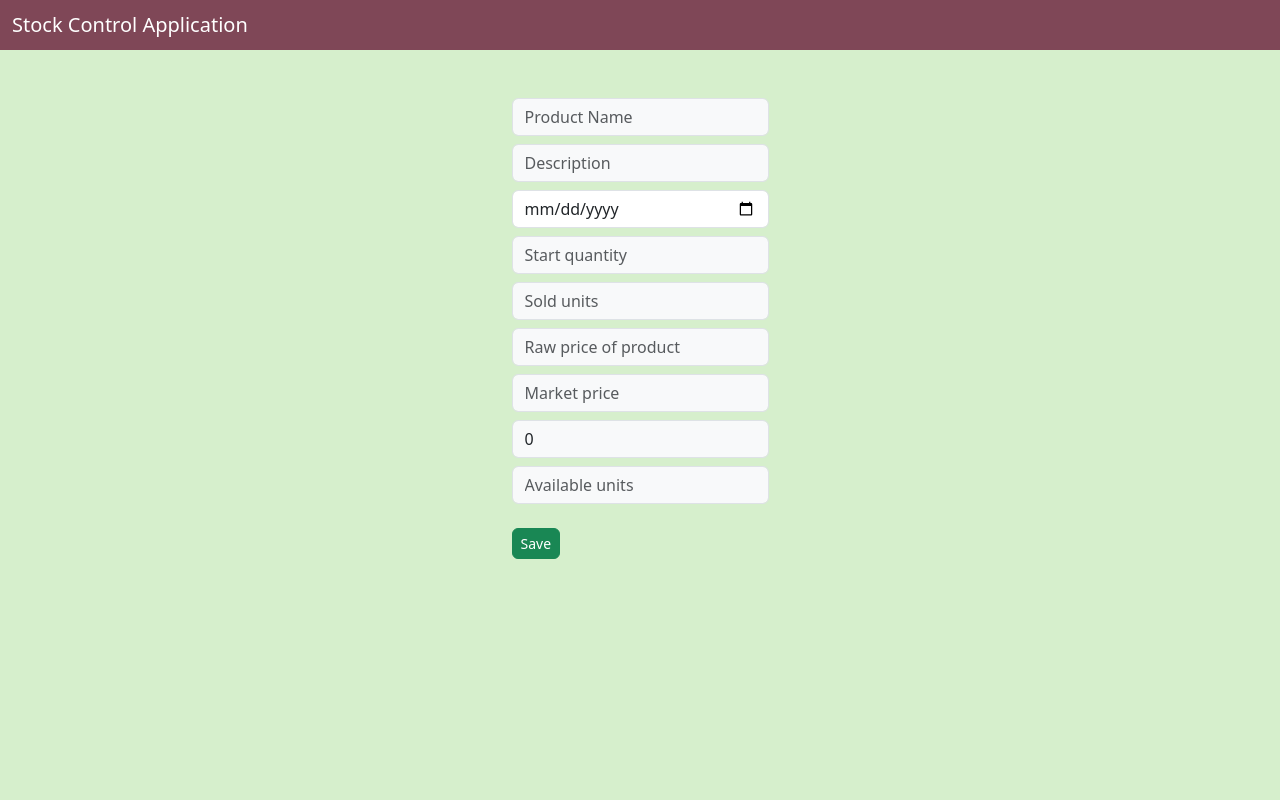
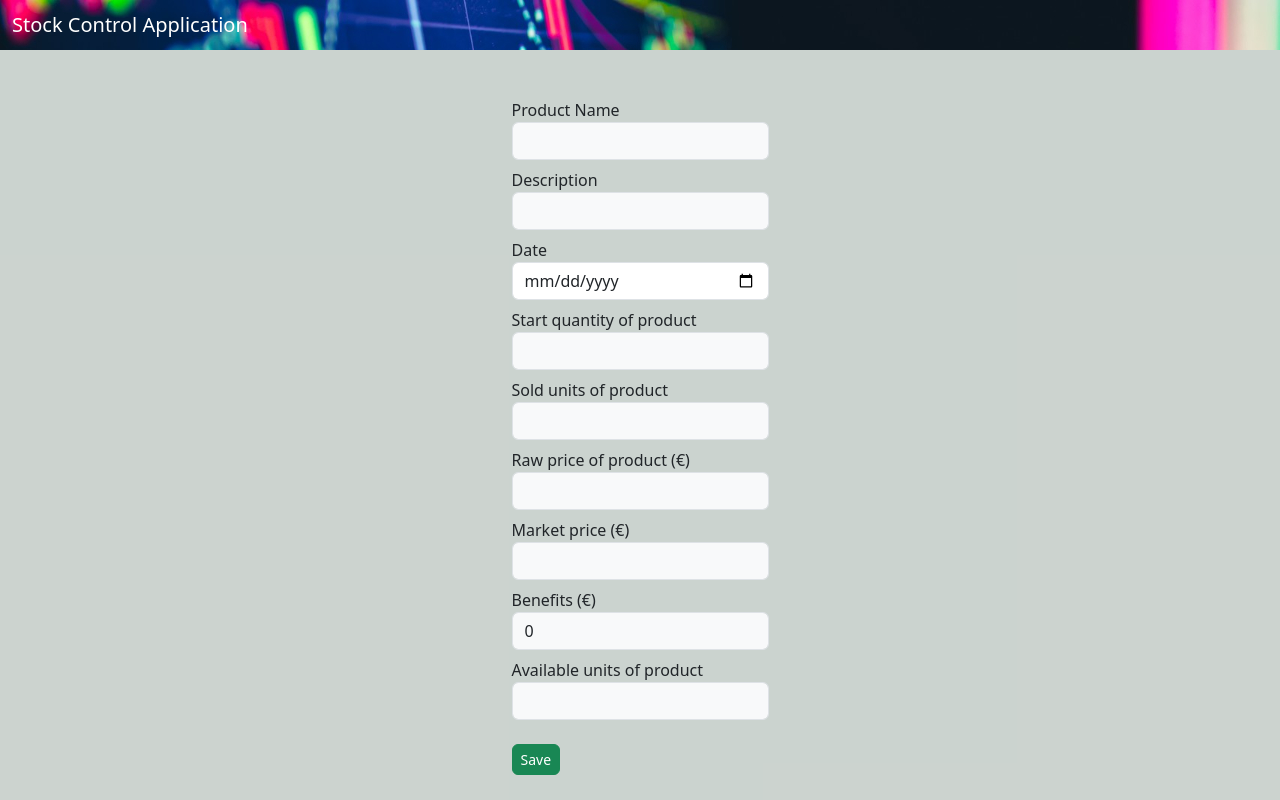
Before and after one commit to NAFISA-USMANOVA/Stock_Management_FullStack_Personal_Project, a Vue app in the folder frontend/: page /input in a window 1280 px wide. Built offline with nearby package versions, Linux system fonts and the light colour scheme.

Commit message:
Style recap

```diff
--- a/frontend/src/App.vue
+++ b/frontend/src/App.vue
@@ -14,7 +14,7 @@ import NavbarComponent from './components/NavbarComponent.vue';
 
 <style scoped>
 .background{
-  background-color: rgb(214, 239, 204);
+  background-color: rgba(191, 200, 195, 0.8);
   border-spacing: 5px;
   width: auto;
   height:100vh;
--- a/frontend/src/components/InputForm.vue
+++ b/frontend/src/components/InputForm.vue
@@ -1,6 +1,6 @@
 <script setup>
 import {ref} from 'vue';
-import ProductServices from '../services/productServices';
+import productServices from '../services/productServices';
 import { useRouter } from 'vue-router';
 
 const productName = ref('');
@@ -32,8 +32,8 @@ const saveProduct = async () => {
     try
     {
       console.log("form data", formData)
-        await ProductServices.create(formData)
-        console.log("Surprise!!! You successfully created (saved) a product!");
+        await productServices.create(formData)
+        alert("The product is saved successfully!");
         router.push("/")
     }
     catch (error)
@@ -41,19 +41,19 @@ const saveProduct = async () => {
         console.error("Error while saving product:",error);
     }
 }
-function benefitCalculator(){
+const benefitCalculator = () => {
     const salePrice = marketPrice.value;
     const approuchPrice =rawPrice.value;
     const unitsSold = soldQuantity.value;
     const benefitRate = (salePrice - approuchPrice) * unitsSold;
     benefits.value=benefitRate;
 };
-function unitsCalculator(){
+const unitsCalculator = () => {
     const unitsApprouched = startQuantity.value;
     const unitsSold = soldQuantity.value;
     const unitsLeft = unitsApprouched - unitsSold;
     availableQuantity.value=unitsLeft;
-}
+};
 
 
 </script>
@@ -61,24 +61,32 @@ function unitsCalculator(){
 <template>
     <div class="d-flex justify-content-center align-items-center mt-5" >
         <form @submit.prevent="saveProduct">
+            <label for="productName">Product Name</label>
+            <input class="form-control mb-2 bg-light " type="text" v-model="productName" required autocomplete="productName" />
 
-            <input class="form-control mb-2 bg-light " type="text" v-model="productName" placeholder="Product Name" required autocomplete="productName" />
+            <label for="productDescription">Description</label>
+            <input class="form-control mb-2 bg-light" type="text" v-model="productDescription" />
 
-            <input class="form-control mb-2 bg-light" type="text" v-model="productDescription" placeholder="Description" />
-
+            <label for="date">Date</label>
             <input type="date" class="form-control form-control-m mr-1 mb-2" v-model="date"  />
 
-            <input class="form-control mb-2 bg-light" type="number"  v-model="startQuantity" placeholder="Start quantity" @change="unitsCalculator()"/>
+            <label for="startQuantity">Start quantity of product</label>
+            <input class="form-control mb-2 bg-light" type="number"  v-model="startQuantity" @change="unitsCalculator()"/>
 
-            <input class="form-control mb-2 bg-light" type="number"  v-model="soldQuantity" placeholder="Sold units" id="soldQuantity" @input="benefitCalculator()"   @change="unitsCalculator()"/>
+            <label for="soldQuantity">Sold units of product</label>
+            <input class="form-control mb-2 bg-light" type="number"  v-model="soldQuantity" id="soldQuantity" @input="benefitCalculator()"   @change="unitsCalculator()"/>
 
-            <input class="form-control mb-2 bg-light" type="number" v-model="rawPrice" placeholder="Raw price of product" id="rawPrice" @input="benefitCalculator()"/>
+            <label for="rawPrice">Raw price of product (€)</label>
+            <input class="form-control mb-2 bg-light" type="number" v-model="rawPrice" id="rawPrice" @input="benefitCalculator()"/>
 
-            <input class="form-control mb-2 bg-light" type="number" v-model="marketPrice" placeholder="Market price" id="marketPrice" @input="benefitCalculator()"/>
+            <label for="marketPrice">Market price (€)</label>
+            <input class="form-control mb-2 bg-light" type="number" v-model="marketPrice" id="marketPrice" @input="benefitCalculator()"/>
 
-            <input class="form-control mb-2 bg-light" type="number" v-model="benefits" placeholder="Benefits" id="benefits"/>
+            <label for="benefits">Benefits (€)</label>
+            <input class="form-control mb-2 bg-light" type="number" v-model="benefits" id="benefits"/>
 
-            <input class="form-control mb-2 bg-light" type="number" v-model="availableQuantity" placeholder="Available units"/>
+            <label for="availableQuantity">Available units of product</label>
+            <input class="form-control mb-2 bg-light" type="number" v-model="availableQuantity"/>
 
             <button type="submit" class="btn btn-success btn-sm  rounded mt-3">Save</button>
         </form>
--- a/frontend/src/components/NavbarComponent.vue
+++ b/frontend/src/components/NavbarComponent.vue
@@ -17,4 +17,7 @@
 
 
 <style scoped>
+.navbar{
+    background-image: url('../assets/grafico-mercado-valores-datos-financieros-placa-electronica-pantalla-ordenador-portatil.jpg');
+}
 </style>
--- a/frontend/src/components/UpdateProduct.vue
+++ b/frontend/src/components/UpdateProduct.vue
@@ -5,6 +5,7 @@ import { useRoute, useRouter } from 'vue-router';
 
 const route = useRoute();
 const router = useRouter();
+const productId = route.params.id;
 
 const productName = ref('');
 const productDescription = ref('');
@@ -26,17 +27,18 @@ const day = dateObject.getDate();
 // Format the components as needed for my dropdown date picker
 const formattedDate = `${year}-${month.toString().padStart(2, '0')}-${day.toString().padStart(2, '0')}`;
 
-const productId = route.params.id; // Obtienemos ID del producto desde la ruta
+// const productId = route.params.id; // Obtienemos ID del producto desde la ruta
+
 const loadProductData = async () => {  //Traer los datos del producto para la edición
     console.log('loadProductData Id',productId);
 
     try {
     const response = await productServices.get(productId);
-    const formData = response.data;  //datos que vienen de back   ?
+    const formData = response.data;
 
     productName.value = formData.productName,
     productDescription.value = formData.productDescription,
-    date.value = formData.formattedDate,    //formData.formattedDate
+    date.value = formData.formattedDate,
     startQuantity.value = formData.startQuantity,
     soldQuantity.value = formData.soldQuantity,
     rawPrice.value = formData.rawPrice,
@@ -51,8 +53,8 @@ onBeforeMount(async () => {
     loadProductData();
 });
 
-const updateProduct = async(event) => { /// id
-    console.log(`updateProduct ${productId}`);
+const updateProduct = async(event) => {
+    alert(`The product with ID ${productId} is edited successfully.`);
     console.log("Product Id to EDIT: " +  productId);  ///CONSOLE
     event.preventDefault();   //para evitar la recarga de la página cuando se envía formulario. IMPORTANTE!!!
 
@@ -60,7 +62,7 @@ const updateProduct = async(event) => { /// id
 const editedData = {
     productName : productName.value,
     productDescription : productDescription.value,
-    formattedDate : formattedDate.value,            ///formattedDate
+    formattedDate : formattedDate.value,
     startQuantity : startQuantity.value,
     soldQuantity : soldQuantity.value,
     rawPrice : rawPrice.value,
@@ -79,29 +81,52 @@ const editedData = {
     }
 
 }
+
+const benefitCalculator = () => {
+    const salePrice = marketPrice.value;
+    const approuchPrice =rawPrice.value;
+    const unitsSold = soldQuantity.value;
+    const benefitRate = (salePrice - approuchPrice) * unitsSold;
+    benefits.value=benefitRate;
+};
+const unitsCalculator = () => {
+    const unitsApprouched = startQuantity.value;
+    const unitsSold = soldQuantity.value;
+    const unitsLeft = unitsApprouched - unitsSold;
+    availableQuantity.value=unitsLeft;
+};
 </script>
 
 <template>
     <div class="d-flex justify-content-center align-items-center" >
         <form @submit="updateProduct">
 
-            <input class="form-control mb-2" type="text" v-model="productName" placeholder="Product Name" required />
+            <label for="productName">Product Name</label>
+            <input class="form-control mb-2 bg-light " type="text" v-model="productName" required autocomplete="productName" />
 
-            <input class="form-control mb-2" type="text" v-model="productDescription" placeholder="Description" />
+            <label for="productDescription">Description</label>
+            <input class="form-control mb-2 bg-light" type="text" v-model="productDescription" />
 
-            <!-- <input type="date" class="form-control form-control-m mr-1 mb-2" v-model="date" required /> -->
+            <label for="date">Date</label>
+            <input type="date" class="form-control form-control-m mr-1 mb-2" v-model="date"  />
 
-            <input class="form-control mb-2" type="number"  v-model="startQuantity" placeholder="Start quantity" />
+            <label for="startQuantity">Start quantity of product</label>
+            <input class="form-control mb-2 bg-light" type="number"  v-model="startQuantity" @change="unitsCalculator()"/>
 
-            <input class="form-control mb-2" type="number"  v-model="soldQuantity" placeholder="Sold units" />
+            <label for="soldQuantity">Sold units of product</label>
+            <input class="form-control mb-2 bg-light" type="number"  v-model="soldQuantity" id="soldQuantity" @input="benefitCalculator()"   @change="unitsCalculator()"/>
 
-            <input class="form-control mb-2" type="number" v-model="rawPrice" placeholder="Raw price of product"/>
+            <label for="rawPrice">Raw price of product (€)</label>
+            <input class="form-control mb-2 bg-light" type="number" v-model="rawPrice" id="rawPrice" @input="benefitCalculator()"/>
 
-            <input class="form-control mb-2" type="number" v-model="marketPrice" placeholder="Market price"/>
+            <label for="marketPrice">Market price (€)</label>
+            <input class="form-control mb-2 bg-light" type="number" v-model="marketPrice" id="marketPrice" @input="benefitCalculator()"/>
 
-            <input class="form-control mb-2" type="number" v-model="benefits" placeholder="Benefits"/>
+            <label for="benefits">Benefits (€)</label>
+            <input class="form-control mb-2 bg-light" type="number" v-model="benefits" id="benefits"/>
 
-            <input class="form-control mb-2" type="number" v-model="availableQuantity" placeholder="Available units"/>
+            <label for="availableQuantity">Available units of product</label>
+            <input class="form-control mb-2 bg-light" type="number" v-model="availableQuantity"/>
 
             <button type="submit" class="btn btn-success btn-sm  rounded mt-3">Save changes</button>
             <!-- @click="updateProduct(route.params.id)"  -->
```
Also changed, not shown: frontend/src/components/ProductList.vue (+18 -5 lines), frontend/src/assets/fondo-desenfocado-productos-coloridos.jpg (added), frontend/src/assets/grafico-mercado-valores-datos-financieros-placa-electronica-pantalla-ordenador-portatil.jpg (added).
